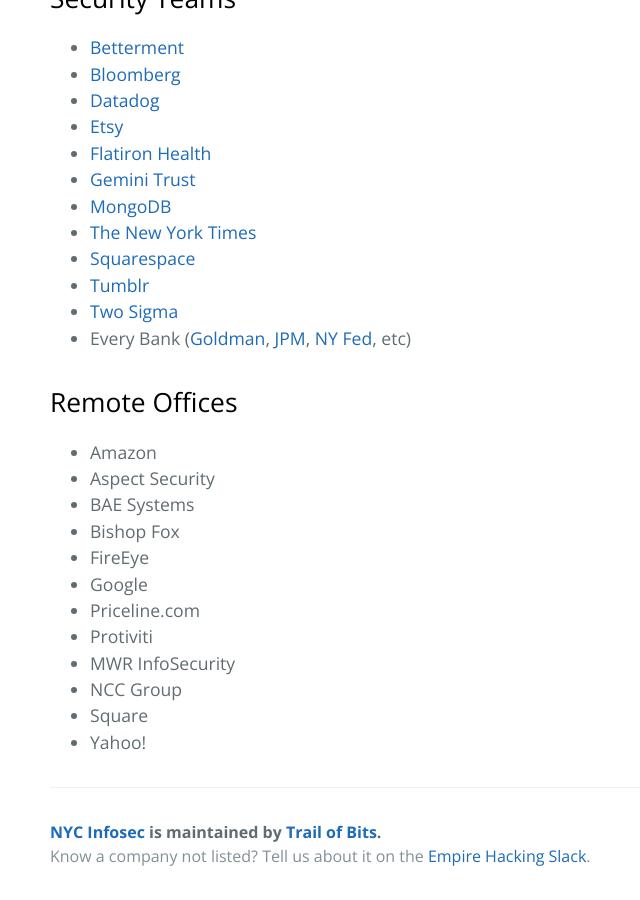
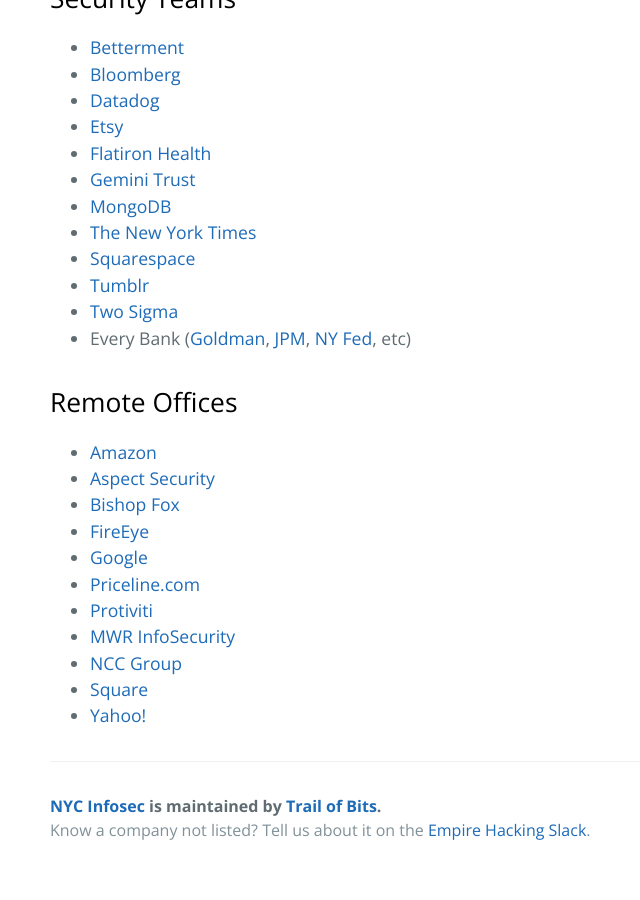
Before and after one commit to trailofbits/nyc-infosec, a Jekyll site: the page built from companies.md, in a window 1280 px wide and 900 px high, scrolled down 1762 px. Shown: the whole window, without its empty margins (174-814 px from the left). Built offline with Jekyll 4.4.1, drawn with Linux system fonts in a browser that asks for light colours; our own code applies the rules of GitHub Pages for plain Markdown files; after the commit the page ends 2636 px from its top, so only the background shows below that.

Commit message:
add links to remote offices

```diff
--- a/companies.md
+++ b/companies.md
@@ -70,15 +70,14 @@
 * Every Bank ([Goldman](http://www.goldmansachs.com/), [JPM](https://www.jpmorgan.com/), [NY Fed](https://www.newyorkfed.org/), etc)
 
 ## Remote Offices
-* Amazon
-* Aspect Security
-* BAE Systems
-* Bishop Fox
-* FireEye
-* Google
-* Priceline.com
-* Protiviti
-* MWR InfoSecurity
-* NCC Group
-* Square
-* Yahoo!
+* [Amazon](https://www.amazon.com/)
+* [Aspect Security](http://www.aspectsecurity.com/)
+* [Bishop Fox](https://www.bishopfox.com/)
+* [FireEye](https://www.fireeye.com/)
+* [Google](https://www.google.com/)
+* [Priceline.com](https://www.priceline.com/)
+* [Protiviti](https://www.protiviti.com/)
+* [MWR InfoSecurity](https://www.mwrinfosecurity.com/)
+* [NCC Group](https://www.nccgroup.trust/us/)
+* [Square](https://squareup.com/)
+* [Yahoo!](https://www.yahoo.com/)
```
